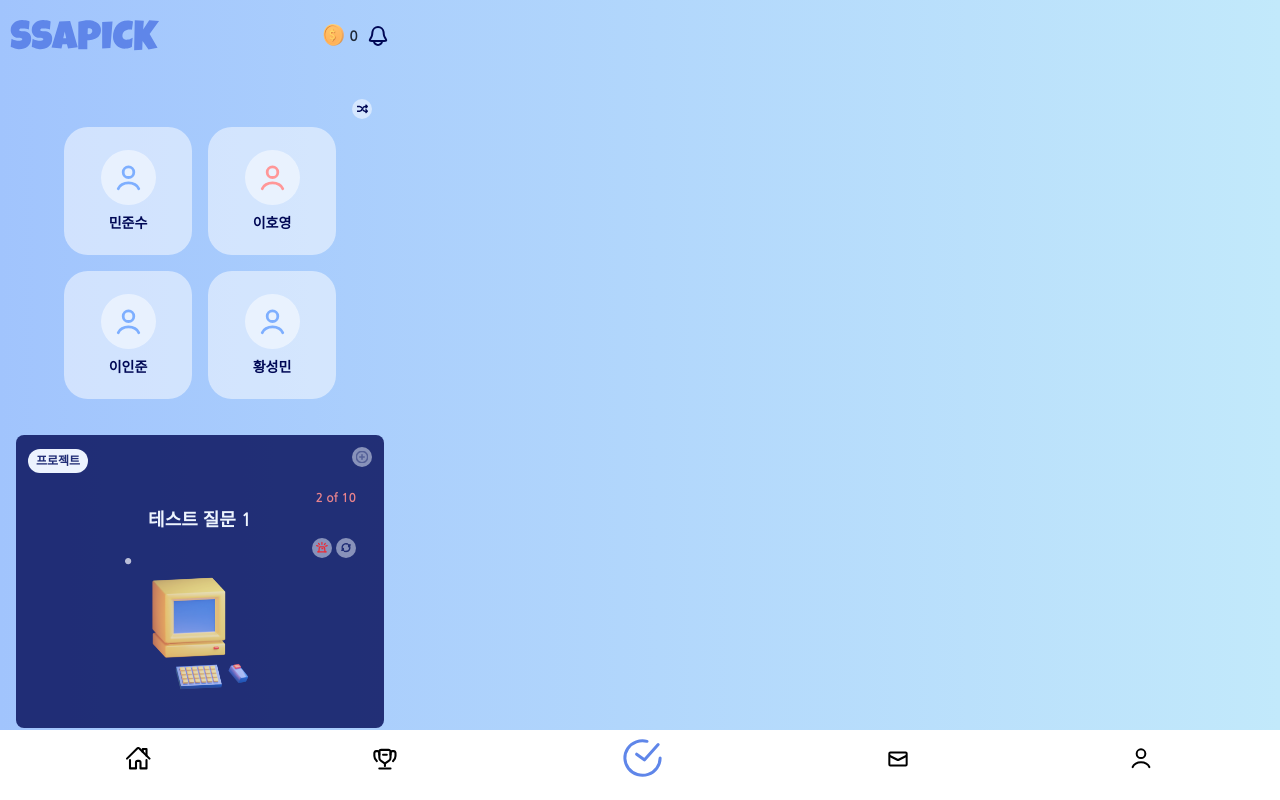
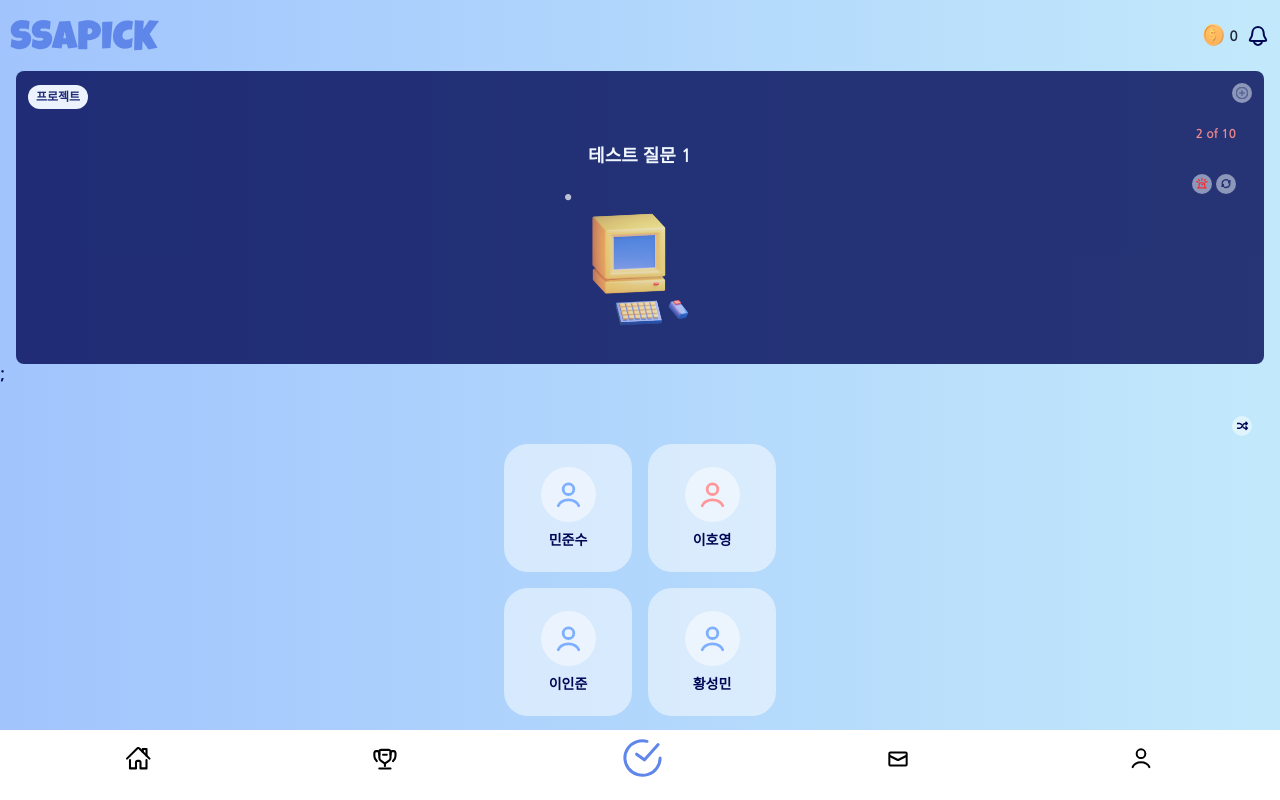
Before and after one commit to rlaehdud1002/SSAPICK, a React (Create React App) app in the folder client/: page /pick in a window 1280 px wide. Built offline with nearby package versions, Linux system fonts and the light colour scheme; no server answers.

Commit message:
[FIX] 컴포넌트 위치 수정

```diff
--- a/client/src/App.css
+++ b/client/src/App.css
@@ -10,3 +10,8 @@
   padding-left: 20px;
   padding-top: 20px;
 }
+
+#root {
+  max-width: 400px;
+  max-height: 100vh;
+}
--- a/client/src/index.css
+++ b/client/src/index.css
@@ -2,10 +2,10 @@
 @tailwind components;
 @tailwind utilities;
 
-body {
+/* body {
   max-width: 400px;
   max-height: 100vh;
-}
+} */
 
 @layer base {
   :root {
--- a/client/src/pages/Pick.tsx
+++ b/client/src/pages/Pick.tsx
@@ -16,6 +16,7 @@ const Pick = () => {
       {questions.map((question, index) => {
         return (
           <div>
+            <Question questionInfo={question} />;
             <div className="m-7">
               <div className="flex flex-row justify-end">
                 <ShuffleIcon className="cursor-pointer" />
@@ -29,7 +30,6 @@ const Pick = () => {
                 <Choice username="황성민" gen="M" />
               </div>
             </div>
-            <Question questionInfo={question} />;
           </div>
         );
       })}
```
